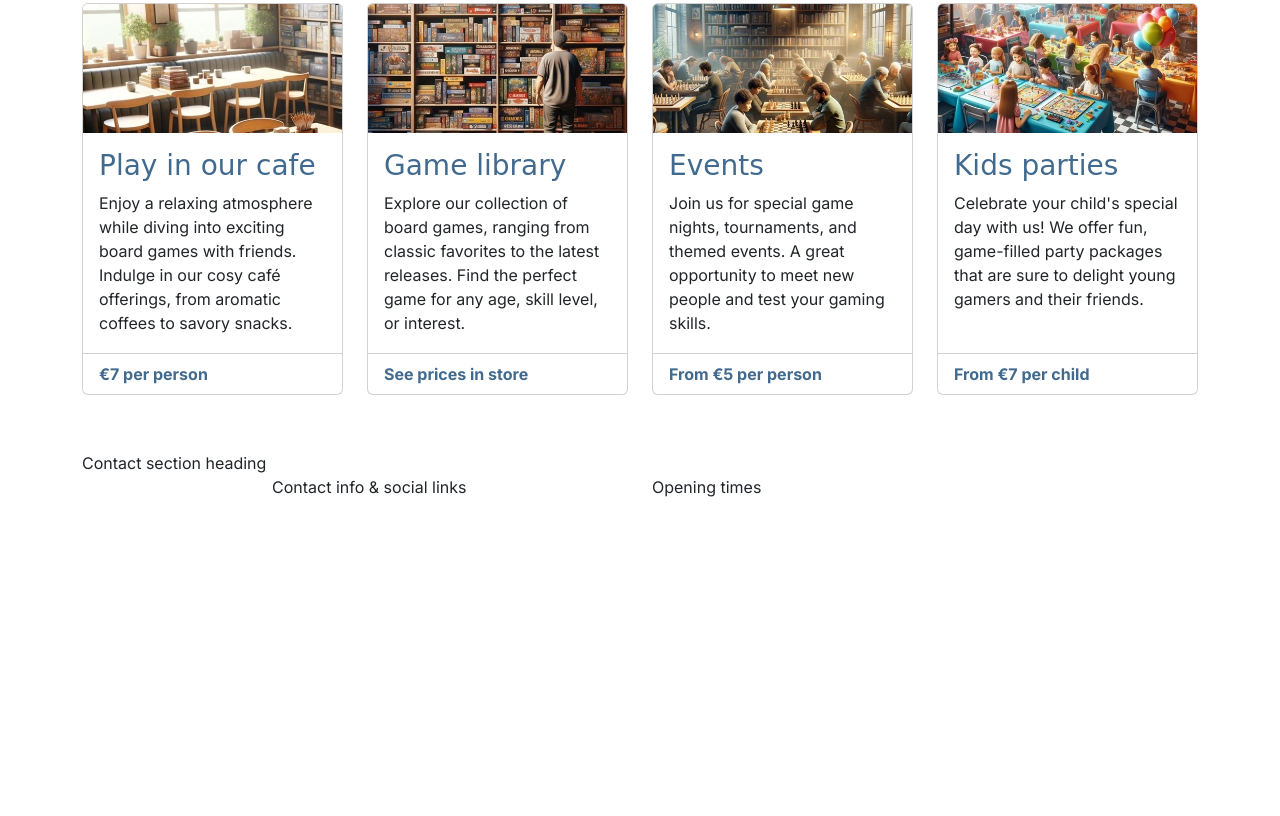
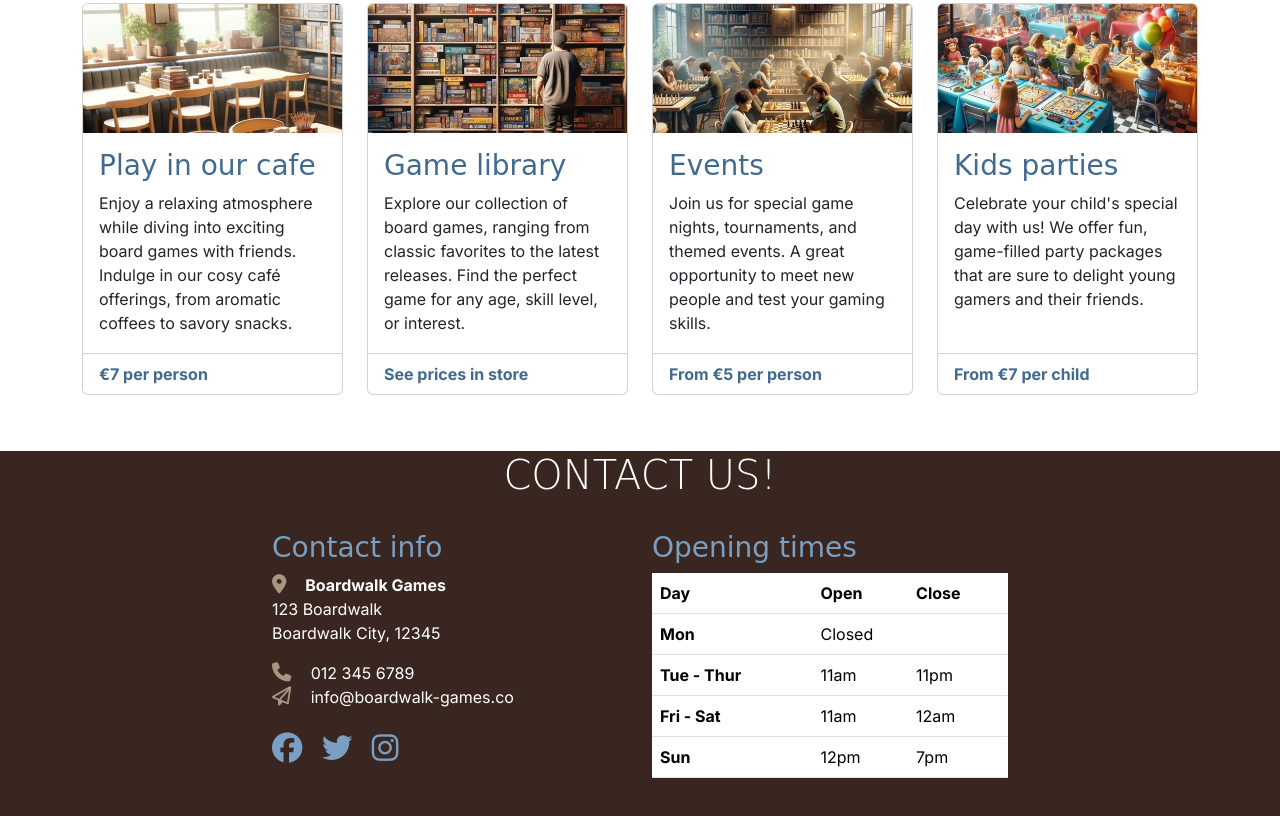
Before and after one commit to Emilyhugs/boardwalk-games, a plain HTML site: page index.html in a window 1280 px wide. Shown: the part 1088-1904 px from the top of the page. Before the commit the page ends 1587 px from the top, so only its background shows below. Drawn offline with nearby package versions, Linux system fonts and the light colour scheme; a web font is replaced by a local one.

Commit message:
Add opening times table

```diff
--- a/assets/css/style.css
+++ b/assets/css/style.css
@@ -71,7 +71,13 @@ h2 {
     margin-bottom: 1.5rem;
 }
 
-
+/*Footer | contact */
+#contact {background-color: var(--primary-color); color: white;padding-bottom: 3rem;}
+#contact h2 {color: white;}
+#contact .sub-heading-color {color:var(--last-highlight-color)}
+#contact i {color:var(--secondary-color); font-size:1.2rem; margin-right:15px;}
+#contact .social-links i {color:var(--last-highlight-color);font-size:1.9rem; transition: color 0.3s ease-in-out;}
+#contact .social-links i:hover {color: var(--secondary-color);}
 /* grid visualisation CSS for testing
 
 .container,
--- a/index.html
+++ b/index.html
@@ -196,14 +196,63 @@
     </main>
     <!--Footer / contact section-->
     <!--mt-auto added to push footer to the bottom of the page-->
-    <footer class="mt-auto">
+    <footer id="contact" class="mt-auto">
         <div class="container">
             <div class="row justify-content-center">
-                <div class="col-12">Contact section heading</div>
+                <div class="col-12 text-center">
+                    <h2 class="display-6">Contact us!</h2>
+                </div>
                 <!--Contact info-->
-                <div class="col-12 col-md-6 col-xl-4">Contact info & social links</div>
+                <div class="col-12 col-md-6 col-xl-4">
+                    <h3 class="sub-heading-color">Contact info</h3>
+                    <address>
+                        <strong><i class="fa-solid fa-location-dot"></i> Boardwalk Games</strong><br>
+                        123 Boardwalk<br>
+                        Boardwalk City, 12345
+                    </address>
+                    <p><i class="fa-solid fa-phone"></i> 012 345 6789<br>
+                        <i class="fa-regular fa-paper-plane"></i> info@boardwalk-games.co</p>
+                        <div class="social-links mt-4">
+                            <a href="index.html"target="_blank" aria-label="Visit our Facebook page (opens in a new tab)" rel="noopener"> <i class="fab fa-facebook"></i></a>
+                            <a href="index.html"target="_blank" aria-label="Visit our Twitter page (opens in a new tab)"rel="noopener"><i class="fab fa-twitter"></i></a>
+                            <a href="index.html"target="_blank" aria-label="Visit our Instagram page (opens in a new tab)"rel="noopener"><i class="fab fa-instagram"></i></a>
+                        </div>
+                </div>
                 <!--Opening times-->
-                <div class="col-12 col-md-6 col-xl-4">Opening times</div>
+                <div class="col-12 col-md-6 col-xl-4">
+                    <h3 class="sub-heading-color">Opening times</h3>
+                    <!-- Opening times -->
+                    <table class="table">
+                        <thead>
+                            <tr>
+                                <th scope="col">Day</th>
+                                <th scope="col">Open</th>
+                                <th scope="col">Close</th>
+                            </tr>
+                        </thead>
+                        <tbody>
+                            <tr>
+                                <th scope="row">Mon</th>
+                                <td colspan="2">Closed</td>
+                            </tr>
+                            <tr>
+                                <th scope="row">Tue - Thur</th>
+                                <td>11am</td>
+                                <td>11pm</td>
+                            </tr>
+                            <tr>
+                                <th scope="row">Fri - Sat</th>
+                                <td>11am</td>
+                                <td>12am</td>
+                            </tr>
+                            <tr>
+                                <th scope="row">Sun</th>
+                                <td>12pm</td>
+                                <td>7pm</td>
+                            </tr>
+                        </tbody>
+                    </table>
+                </div>
             </div>
         </div>
     </footer>
```
